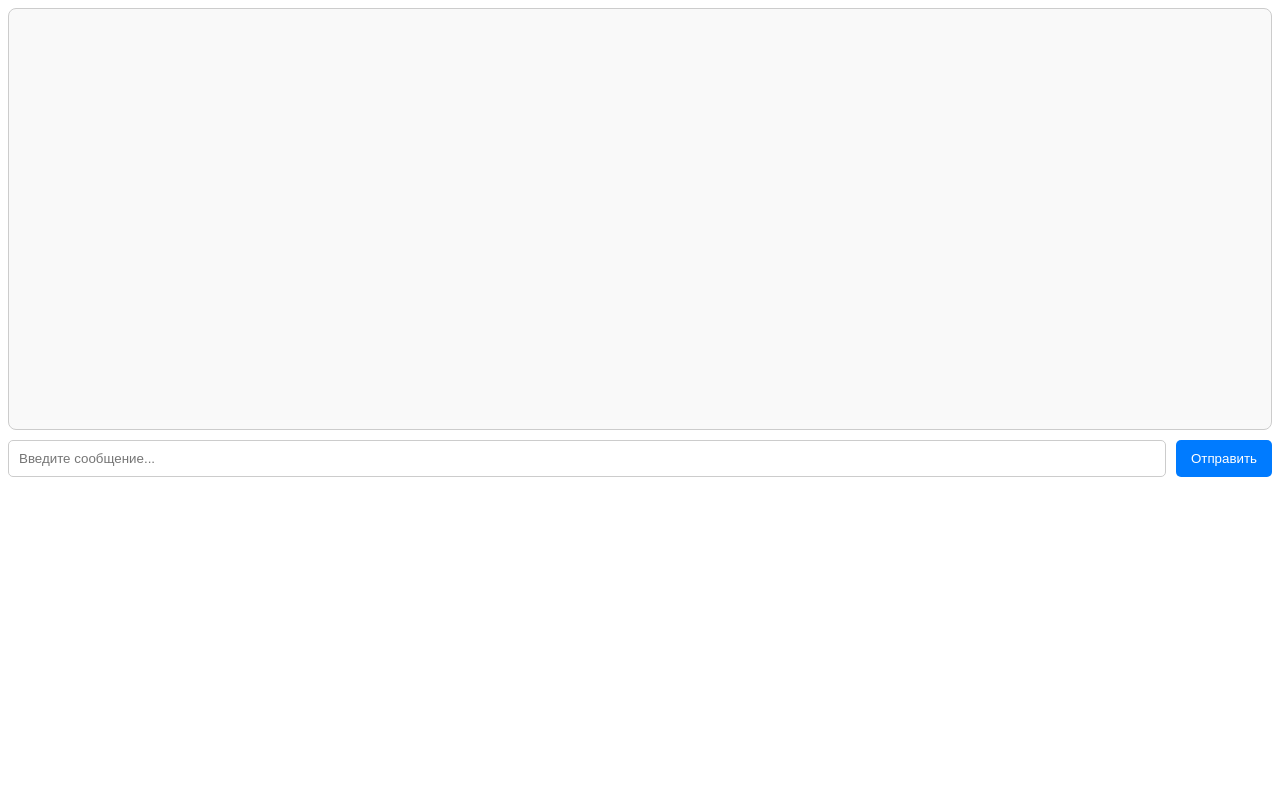
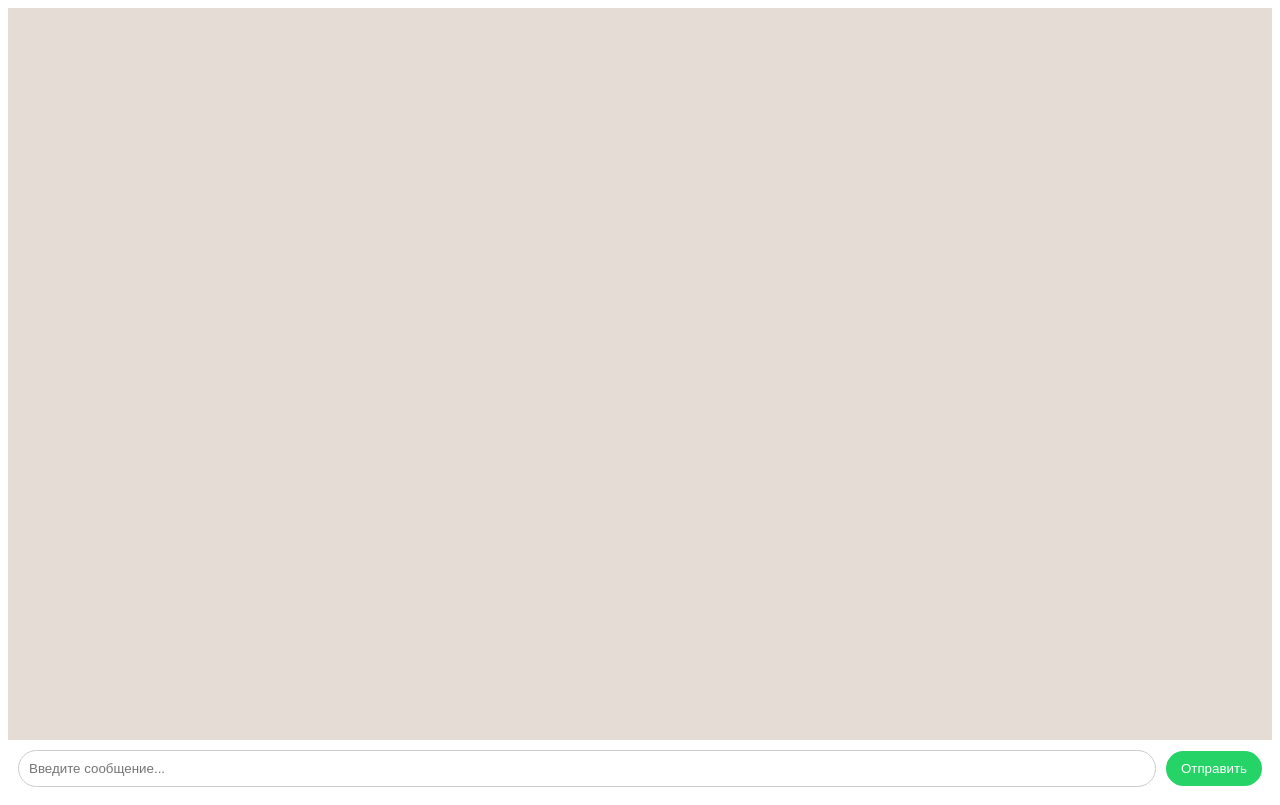
Before and after one commit to KashapovK/green-api, a React (Vite) app: page / in a window 1280 px wide. Both pictures are taken after a click on the button "Начать чат". Built offline with nearby package versions, Linux system fonts and the light colour scheme.

Commit message:
small css and CORS fix. dockerfile for vercel deploy added

```diff
--- a/eslint.config.js
+++ b/eslint.config.js
@@ -29,6 +29,7 @@ export default [
       ...react.configs["jsx-runtime"].rules,
       ...reactHooks.configs.recommended.rules,
       "react/jsx-no-target-blank": "off",
+      "react/prop-types": "disabled",
       "react-refresh/only-export-components": [
         "warn",
         { allowConstantExport: true },
--- a/src/app.jsx
+++ b/src/app.jsx
@@ -15,7 +15,6 @@ const App = () => {
   };
 
   const handleSendMessage = async (message) => {
-    // Добавляем отправленное сообщение в состояние
     const newMessage = { from: "me", text: message };
     setMessages((prevMessages) => [...prevMessages, newMessage]);
 
@@ -26,13 +25,21 @@ const App = () => {
           chatId: `${phoneNumber}@c.ru`,
           message: message,
         },
+        {
+          headers: {
+            "Access-Control-Allow-Origin": "*",
+            "Access-Control-Allow-Methods": "GET, POST, PUT, DELETE",
+            "Access-Control-Allow-Credentials": "true",
+            'Content-Type': 'text/plain',
+          },
+        },
       );
     } catch (error) {
       console.error("Ошибка при отправке сообщения:", error);
-      /* Удаляем сообщение из состояния в случае ошибки. Отключено в dev сборке
-      setMessages((prevMessages) =>
+      // Удаляю сообщение из состояния в случае ошибки. Отключено в dev сборке
+      /* setMessages((prevMessages) =>
         prevMessages.filter((msg) => msg.text !== message)
-      );*/
+      ); */
     }
   };
 
@@ -40,12 +47,21 @@ const App = () => {
     try {
       const response = await axios.get(
         `https://api.green-api.com/wa/getMessages/${idInstance}/${apiTokenInstance}`,
+        {
+          //CORS
+          headers: {
+            "Access-Control-Allow-Origin": "*",
+            "Access-Control-Allow-Methods": "GET, POST, PUT, DELETE",
+            "Access-Control-Allow-Credentials": "true",
+            'Content-Type': 'text/plain',
+          },
+        },
       );
+
       const newMessages = response.data.filter(
         (msg) => msg.from === `${phoneNumber}@c.ru`,
       );
 
-      // Обновляем состояние сообщениями, исключая дубликаты
       setMessages((prevMessages) => {
         const existingMessages = new Set(prevMessages.map((msg) => msg.text));
         const filteredNewMessages = newMessages.filter(
--- a/src/chat.css
+++ /dev/null
@@ -1,53 +0,0 @@
-.chat-container {
-  display: flex;
-  flex-direction: column;
-  height: 400px;
-  border: 1px solid #ccc;
-  border-radius: 8px;
-  overflow-y: auto;
-  padding: 10px;
-  background-color: #f9f9f9;
-}
-
-.message {
-  margin: 5px 0;
-  padding: 10px;
-  border-radius: 5px;
-}
-
-.message.me {
-  background-color: #e1ffc7;
-  align-self: flex-end;
-}
-
-.message.other {
-  background-color: #f1f1f1;
-  align-self: flex-start;
-}
-
-.input-container {
-  display: flex;
-  margin-top: 10px;
-}
-
-.input-container input {
-  flex-grow: 1;
-  padding: 10px;
-  border: 1px solid #ccc;
-  border-radius: 5px;
-  outline: none;
-}
-
-.input-container button {
-  margin-left: 10px;
-  padding: 10px 15px;
-  background-color: #007bff;
-  color: white;
-  border: none;
-  border-radius: 5px;
-  cursor: pointer;
-}
-
-.input-container button:hover {
-  background-color: #0056b3;
-}
--- a/src/chat.jsx
+++ b/src/chat.jsx
@@ -1,5 +1,5 @@
 import React from "react";
-import "./Chat.css";
+import "./css/chat.css";
 
 const Chat = ({ messages }) => {
   return (
@@ -9,7 +9,7 @@ const Chat = ({ messages }) => {
           key={index}
           className={`message ${msg.from === "me" ? "me" : "other"}`}
         >
-          <p>{msg.text}</p>
+          {msg.text}
         </div>
       ))}
     </div>
--- /dev/null
+++ b/src/css/chat.css
@@ -0,0 +1,46 @@
+.chat-container {
+  display: flex;
+  flex-direction: column;
+  padding: 10px;
+  height: 89vh;
+  overflow-y: auto;
+  background-color: #e5ddd5;
+  font-family: "Arial", sans-serif;
+}
+
+.message {
+  max-width: 75%;
+  margin: 5px;
+  padding: 10px 15px;
+  border-radius: 20px;
+  position: relative;
+  word-wrap: break-word; /* Перенос слов */
+  overflow-wrap: break-word; /* Перенос слов для современных браузеров */
+}
+
+.message.me {
+  align-self: flex-end;
+  background-color: #dcf8c6;
+}
+
+.message.other {
+  align-self: flex-start;
+  background-color: #ffffff;
+}
+
+.message::after {
+  content: "";
+  position: absolute;
+  bottom: -10px;
+  left: 10px;
+  border-width: 10px;
+  border-style: solid;
+}
+
+.message.me::after {
+  border-color: #dcf8c6 transparent transparent transparent;
+}
+
+.message.other::after {
+  border-color: #ffffff transparent transparent transparent;
+}
--- /dev/null
+++ b/src/css/message.css
@@ -0,0 +1,29 @@
+.messages {
+  flex-grow: 1;
+  padding: 10px;
+  overflow-y: auto;
+}
+
+.input-container {
+  display: flex;
+  align-items: center;
+  padding: 10px;
+  background-color: #fff;
+}
+
+.message-input {
+  flex-grow: 1;
+  padding: 10px;
+  border: 1px solid #ccc;
+  border-radius: 20px;
+  margin-right: 10px;
+}
+
+.send-button {
+  background-color: #25d366;
+  color: white;
+  border: none;
+  border-radius: 20px;
+  padding: 10px 15px;
+  cursor: pointer;
+}
--- a/src/main.jsx
+++ b/src/main.jsx
@@ -1,6 +1,6 @@
 import { StrictMode } from "react";
 import { createRoot } from "react-dom/client";
-import App from "./App";
+import App from "./app";
 
 createRoot(document.getElementById("root")).render(
   <StrictMode>
--- a/src/message.jsx
+++ b/src/message.jsx
@@ -1,4 +1,5 @@
 import React, { useState } from "react";
+import "./css/message.css";
 
 const Message = ({ onSendMessage }) => {
   const [message, setMessage] = useState("");
@@ -18,8 +19,11 @@ const Message = ({ onSendMessage }) => {
         value={message}
         onChange={(e) => setMessage(e.target.value)}
         placeholder="Введите сообщение..."
+        className="message-input"
       />
-      <button type="submit">Отправить</button>
+      <button type="submit" className="send-button">
+        Отправить
+      </button>
     </form>
   );
 };
```
Also changed, not shown: 1 other file (tests, documents, lock files or other folders).
